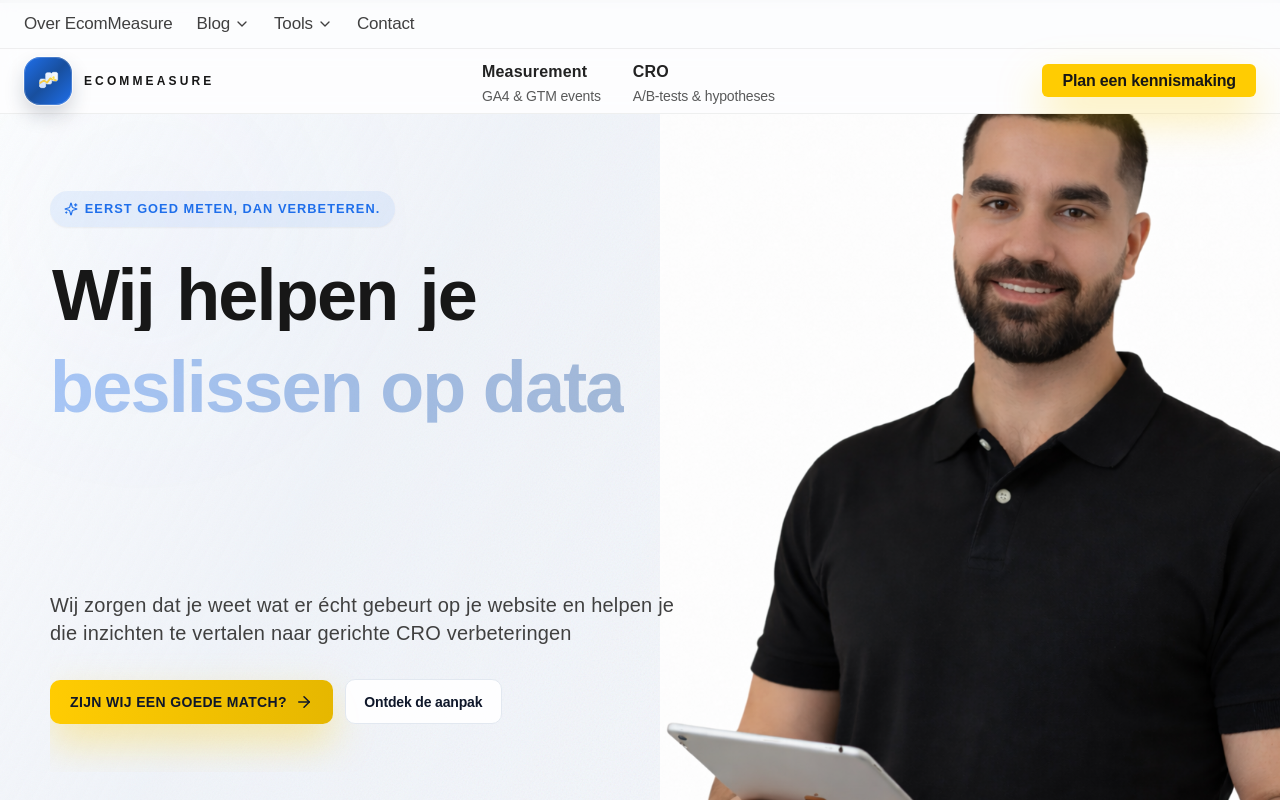
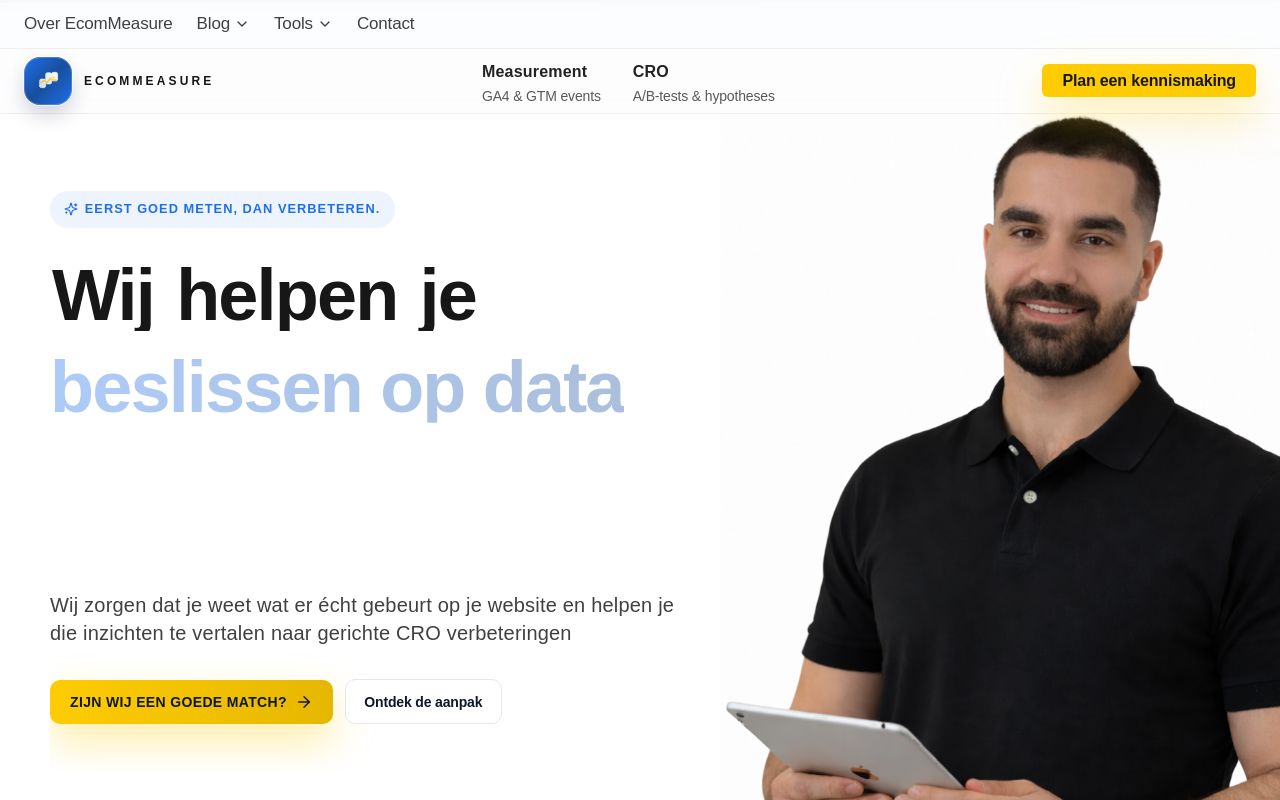
Before and after one commit to ProjectBibo/EcomMeasure3, a React (Vite) app: page / in a window 1280 px wide. Shown: the top 800 px of the page. Built offline with nearby package versions, Linux system fonts and the light colour scheme.

Commit message:
Adjust hero image background and sizing

```diff
--- a/src/components/Hero.jsx
+++ b/src/components/Hero.jsx
@@ -186,11 +186,15 @@ export default function Hero() {
           </div>
         </div>
 
-        <div className="relative mt-10 flex justify-center lg:pointer-events-none lg:absolute lg:inset-y-0 lg:right-0 lg:mt-0 lg:flex lg:items-center">
+        <div className="relative mt-10 flex justify-center bg-white lg:pointer-events-none lg:absolute lg:inset-y-0 lg:right-0 lg:mt-0 lg:flex lg:items-center">
+          <div
+            className="absolute inset-y-0 right-0 hidden w-screen bg-white lg:block"
+            aria-hidden
+          />
           <img
             src="/Ik.svg"
             alt="Portret van [naam], oprichter van EcomMeasure"
-            className="max-w-none w-64 sm:w-80 md:w-96 lg:w-[520px] xl:w-[620px]"
+            className="relative z-10 max-w-none w-56 sm:w-72 md:w-[21rem] lg:w-[480px] xl:w-[560px]"
             loading="eager"
           />
         </div>
```
